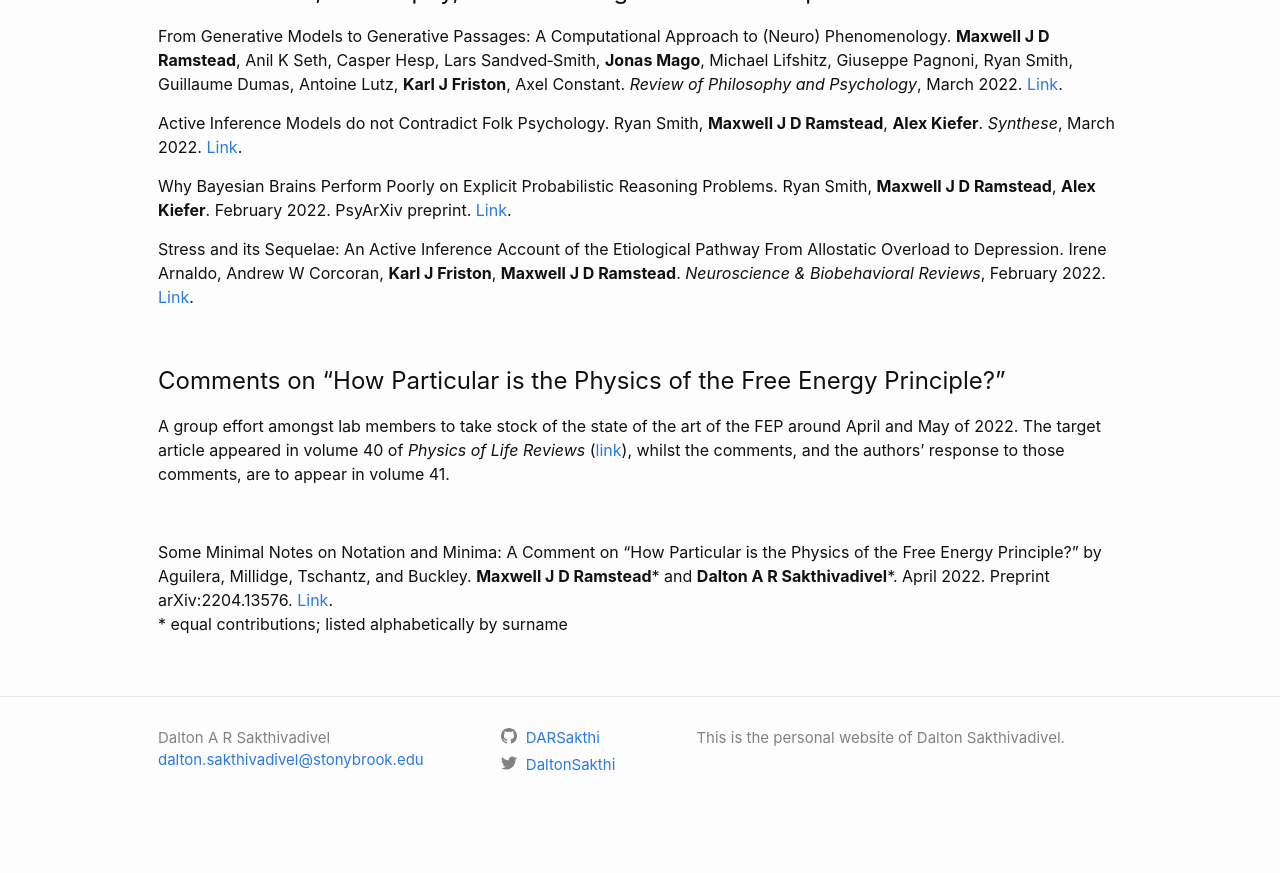
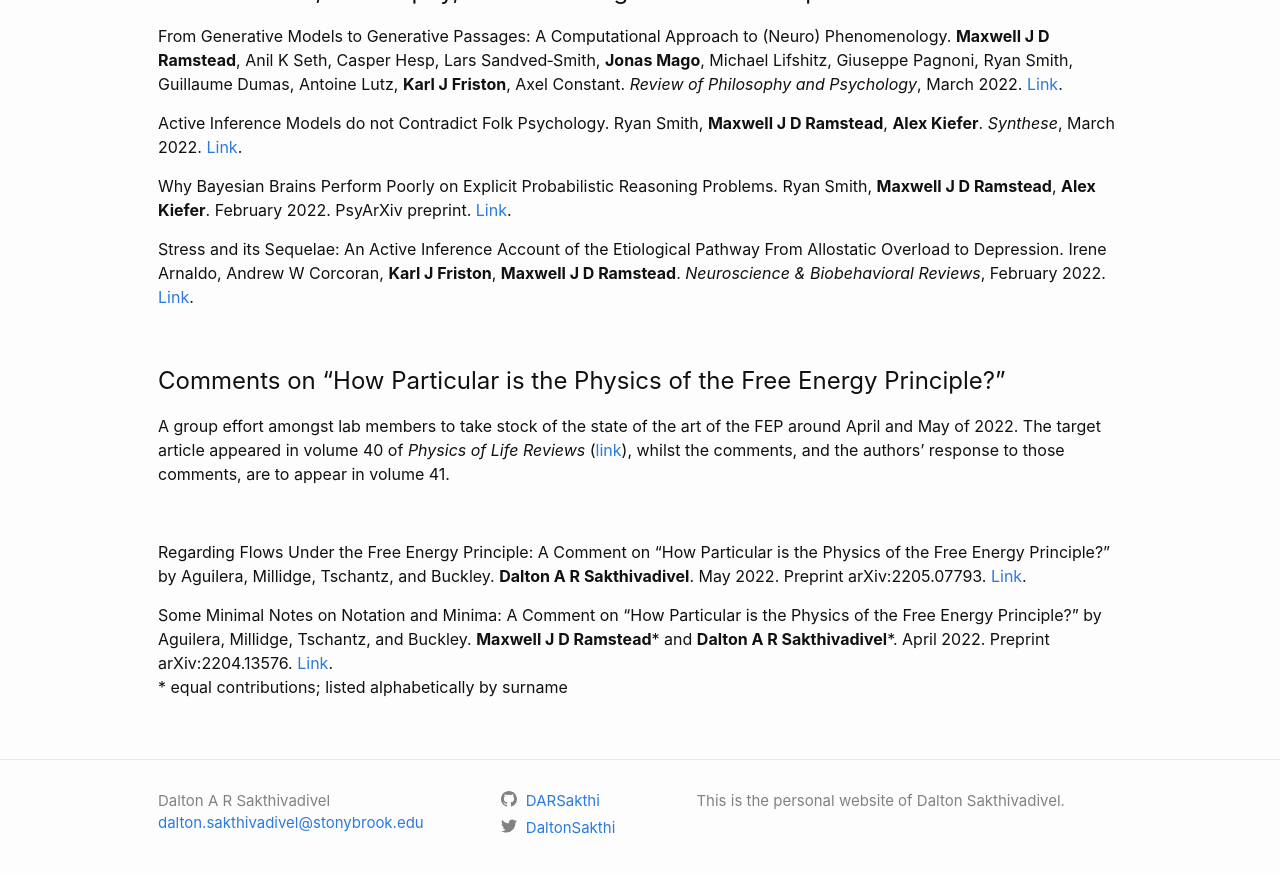
Before and after one commit to DARSakthi/DARSakthi.github.io, a Jekyll site: the page built from verses-lab.markdown, in a window 1280 px wide and 900 px high, scrolled down 2232 px. Shown: the top 873 px of the window. Built offline with Jekyll 4.4.1, drawn with Linux system fonts in a browser that asks for light colours; before the commit the page ends 3069 px from its top, so only the background shows below that.

Commit message:
Added paths comment

```diff
--- a/verses-lab.markdown
+++ b/verses-lab.markdown
@@ -111,5 +111,7 @@ A group effort amongst lab members to take stock of the state of the art of the
 
 &nbsp;
 
+Regarding Flows Under the Free Energy Principle: A Comment on "How Particular is the Physics of the Free Energy Principle?" by Aguilera, Millidge, Tschantz, and Buckley. **Dalton A R Sakthivadivel**. May 2022. Preprint arXiv:2205.07793. [Link](https://arxiv.org/abs/2205.07793).
+
 Some Minimal Notes on Notation and Minima: A Comment on "How Particular is the Physics of the Free Energy Principle?" by Aguilera, Millidge, Tschantz, and Buckley. **Maxwell J D Ramstead**\* and **Dalton A R Sakthivadivel**\*. April 2022. Preprint arXiv:2204.13576. [Link](https://arxiv.org/abs/2204.13576).
 \* equal contributions; listed alphabetically by surname
```
